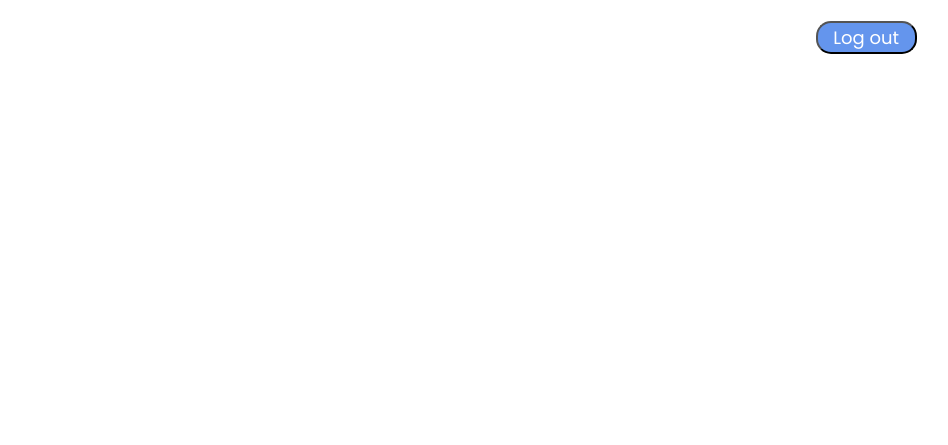
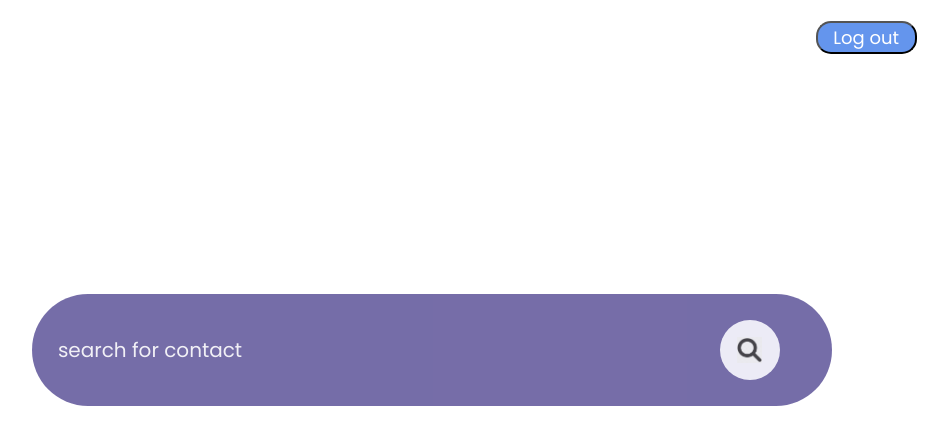
Before and after one commit to hpipyT/LAMP-stack-app-COP4331, a PHP site: page /menu.html in a window 1280 px wide. Shown: the top 445 px of the page, without its empty margins (330-1278 px from the left). Run offline with PHP 8.4, Linux system fonts and the light colour scheme.

Commit message:
created a search bar in the main menu

```diff
--- a/code.js
+++ b/code.js
@@ -141,3 +141,9 @@ function readCookie()
         document.getElementById("userName").innerHTML = "Logged in as " + firstName + " " + lastName;
     }
 }
+
+function doSearch()
+{
+    let query = document.getElementById("contactSearch").value;
+    alert(query);
+}
--- a/menu.html
+++ b/menu.html
@@ -16,5 +16,12 @@
 
     <body>
         <button type="button" id="btnLogout" onclick="doLogout();"> Log out </button>
+
+        <div id="menuDiv">
+            <form id="searchBar">
+                <input type="text" placeholder="search for contact" id="contactSearch">
+                <button type="submit" class="searchSubmit" onclick="doSearch();"><img src="searchIcon.png"></button>
+            </form>
+        </div>
     </body>
 </html>
--- a/styles.css
+++ b/styles.css
@@ -25,6 +25,19 @@
 .hiddenForm
 {
     display: none;
+}
+
+#searchBar
+{
+    width: 100%;
+    max-width: 800px;
+    margin-top: 19%;
+    margin-left: 28%;
+    display: flex;
+    align-items: center;
+    border-radius: 60px;
+    background-color:darkslateblue;
+    opacity: 75%;
 }
 
 /*Labels*/
@@ -90,6 +103,23 @@ input[type="text"],input[type="password"]
 	font-size: 20px;
 }
 
+#contactSearch
+{
+    font-size: 20px;
+    margin-top: 5%;
+    margin-left: 3%;
+    color:white;
+    background: transparent;
+    border: 0;
+    outline: none;
+}
+
+#contactSearch::placeholder
+{
+    color:white;
+    opacity: 90%;
+}
+
 /*Buttons*/
 #btnLogin
 {
@@ -147,6 +177,22 @@ input[type="text"],input[type="password"]
     opacity: 50%;
 }
 
+.searchSubmit
+{
+    margin-left: 3%;
+    border: 0;
+    border-radius: 50%;
+    width: 60px;
+    height: 60px;
+    background: ghostwhite;
+    opacity: 90%;
+}
+
+.searchSubmit img
+{
+    width: 25px;
+}
+
 /*Links*/
 .launchLink
 {
```
Also changed, not shown: searchIcon.png (added).
